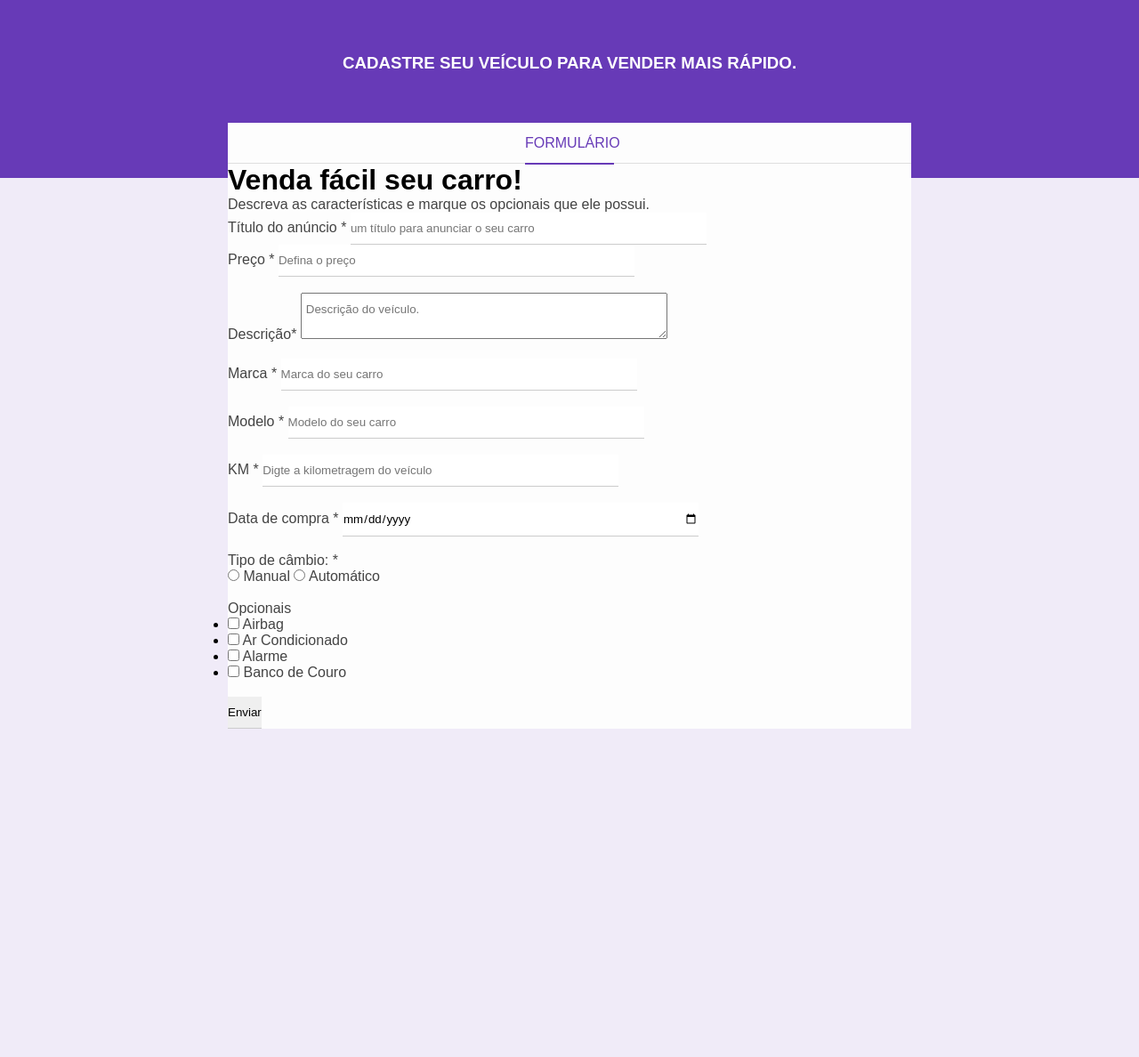
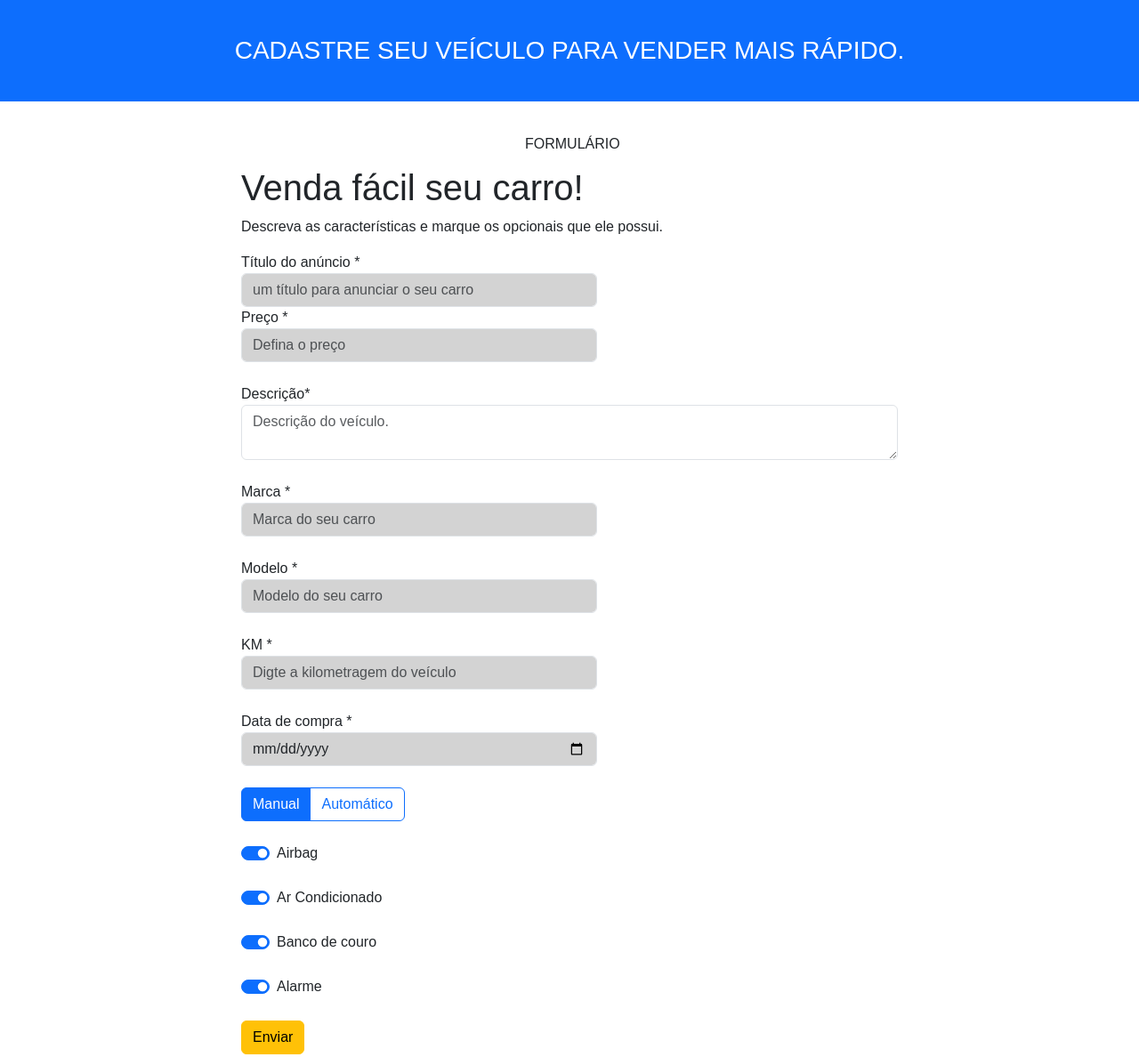
Before and after one commit to leochavesrj/Meu-primeiro-site., a plain HTML site: page assets/index.html in a window 1280 px wide. Shown: the whole page at 89% size. Before the commit the page ends 881 px from the top, so only its background shows below. Drawn offline with nearby package versions, Linux system fonts and the light colour scheme.

Commit message:
bootstrap

```diff
--- a/assets/index.html
+++ b/assets/index.html
@@ -5,11 +5,12 @@
     <meta name="viewport" content="width=device-width, initial-scale=1.0">
     <title>Venda de Carro</title>
     <link rel="stylesheet" href="style.css">
+    <link href="https://cdn.jsdelivr.net/npm/bootstrap@5.3.3/dist/css/bootstrap.min.css" rel="stylesheet" integrity="sha384-QWTKZyjpPEjISv5WaRU9OFeRpok6YctnYmDr5pNlyT2bRjXh0JMhjY6hW+ALEwIH" crossorigin="anonymous">
 
 </head>
 <body>
-    <div class="container">
-        <div class="header">
+    <header>
+        <div class="header container-fluid bg-primary">
             <h3>Cadastre seu veículo para vender mais rápido.</h3>
         </div>
 
@@ -24,73 +25,68 @@
               <form>
                <div class="box-input">
                   <label for="title">Título do anúncio <span class="required-field">*</span></label>
-                  <input type="text" name="title" id="title" class="block" placeholder="um título para anunciar o seu carro" minlength="1" maxlength="30" required>
+                  <input type="text" name="title" id="title" class="form-control" placeholder="um título para anunciar o seu carro" minlength="1" maxlength="30" required>
 
                 </div>
 
                 <div class="box-input">
                     <label for="price">Preço <span class="required-field">*</span></label>
-                    <input type="number" name="price" id="price" class="block" placeholder="Defina o preço"  required>
+                    <input type="number" name="price" id="price" class="form-control" placeholder="Defina o preço"  required>
                   </div><br>
 
                   <div class="box-input">
                     <label for="description">Descrição<span class="required-field">*</span></label>
-                    <textarea name="description"  id="description" class="block" placeholder="Descrição do veículo."></textarea>
+                    <textarea name="description"  id="description" class="form-control" placeholder="Descrição do veículo."></textarea>
                   </div><br>
 
                   <div class="box-input">
                     <label for="brand">Marca <span class="required-field">*</span></label>
-                    <input type="text" name="brand" id="brand" class="block" placeholder="Marca do seu carro"  required>
+                    <input type="text" name="brand" id="brand" class="form-control" placeholder="Marca do seu carro"  required>
                   </div><br>
 
                   <div class="box-input">
                     <label for="model">Modelo <span class="required-field">*</span></label>
-                    <input type="text" name="model" id="model" class="block" placeholder="Modelo do seu carro"  required>
+                    <input type="text" name="model" id="model" class="form-control" placeholder="Modelo do seu carro"  required>
                 </div> <br>
 
                 <div class="box-input">
                     <label for="milage">KM <span class="required-field">*</span></label>
-                    <input type="number" name="milage" id="milage" class="block" placeholder="Digte a kilometragem do veículo"  required>
+                    <input type="number" name="milage" id="milage" class="form-control" placeholder="Digte a kilometragem do veículo"  required>
                 </div> <br>
 
                 <div class="box-input">
                     <label for="purchase-date">Data de compra <span class="required-field">*</span></label>
-                    <input type="date" name="purchase-date" id="purchase-date" class="block"   required>
+                    <input type="date" name="purchase-date" id="purchase-date" class="form-control"   required>
                 </div><br>
 
-                <div class="box-input">
-                  <p>Tipo de câmbio: <span class="required-fied">*</span></p>
-                  <input type="radio" id="manual" name="gear">
-                  <label type="manual">Manual</label>
-                  <input type="radio" id="auto" name="gear">
-                  <label for="auto">Automático</label>
-              </div><br>
-              <div class="box-input">
-                <p>Opcionais</p>
-                <ul class="option-list">
-                  <li>
-                    <input type="checkbox" id="airbag" name="optional[]" value="airbag">
-                    <label for="airbag">Airbag</label>
-                  </li>
-                  <li>
-                    <input type="checkbox" id="ac" name="optional[]" value="ac">
-                    <label for="ac">Ar Condicionado</label>
-                  </li>
-                  <li>
-                    <input type="checkbox" id="alarme" name="optional[]" value="alarme">
-                    <label for="alarme">Alarme</label>
-                  </li>
-                  <li>
-                    <input type="checkbox" id="banodecouro" name="optional[]" value="banodecouro">
-                    <label for="bancodecouro">Banco de Couro</label>
-                  </li>
-                </ul><br>
+                <div class="btn-group" role="group" aria-label="Basic radio toggle button group">
+                  <input type="radio" class="btn-check" name="btnradio" id="btnradio1" autocomplete="off" checked>
+                  <label class="btn btn-outline-primary" for="btnradio1">Manual</label>
 
-            </div>
-                <input type="submit" value="Enviar">
+                  <input type="radio" class="btn-check" name="btnradio" id="btnradio2" autocomplete="off">
+                  <label class="btn btn-outline-primary" for="btnradio2">Automático</label>
+                </div> <br><br>
+
+                <div class="form-check form-switch">
+                  <input class="form-check-input" type="checkbox" role="switch" id="flexSwitchCheckDefault" checked>
+                  <label class="form-check-label" for="flexSwitchCheckDefault">Airbag</label>
+                </div> <br>
+                <div class="form-check form-switch">
+                  <input class="form-check-input" type="checkbox" role="switch" id="flexSwitchCheckChecked" checked>
+                  <label class="form-check-label" for="flexSwitchCheckChecked">Ar Condicionado</label>
+                </div><br>
+                <div class="form-check form-switch">
+                  <input class="form-check-input" type="checkbox" role="switch" id="flexSwitchCheckDisabled" checked>
+                  <label class="form-check-label" for="flexSwitchCheckDisabled">Banco de couro</label>
+                </div><br>
+                <div class="form-check form-switch">
+                  <input class="form-check-input" type="checkbox" role="switch" id="flexSwitchCheckCheckedDisabled" checked >
+                  <label class="form-check-label" for="flexSwitchCheckCheckedDisabled">Alarme</label>
+                </div><br>
+                <input type="submit" value="Enviar" class="btn btn-warning">
               </form>
           </div>
         </div>
-    </div>
+      </header>
 </body>
 </html>
--- a/assets/style.css
+++ b/assets/style.css
@@ -1,89 +1,44 @@
 /* reset */
 
 * {
-    margin: 0;
-    padding: 0;
     font-family: Arial, Helvetica, sans-serif
 }
 
-body {
-    background-color: #f0ebf8;
-}
 
-h1, h2, h3, h4, h5 {
-    color: 333;
-}
- p, label {
-    color: #444;
- }
-
- input {
-    border: none;
-    border-bottom: 1px solid #ccc;
-    padding: 10px 0;
-
- }
 
  input[type="text"],
  input[type="number"],
  input[type="date"],
- input[type="file"],
- textarea {
+ input[type="file"]
+  {
     width: 400px;
+    background-color: #D3D3D3;
  }
 
 textarea {
     padding: 10px 5px;
 }
 
- .header {
-    height: 160px;
-    padding: 20px;
-    background-color: #673ab7;
- }
-
  .header h3 {
-    color: #fff;
-    margin-top: 0;
+    color: white;
     text-align: center;
     padding: 40px;
     text-transform: uppercase;
  }
 
  .form-container {
-    background-color: #fdfdfd;
     width: 60%;
     margin: 0 auto;
-    position: relative;
-    top: -62px;
+    padding: 15px;
+
  }
 
-.form-header {
-   border-bottom: 1px solid #dfdfdf;
-   height: 45px;
-
-}
-
 .form-header p {
-   color: #673ab7;
-   border-bottom: 2px solid #673ab7;
    width: 100px;
    text-align: center;
    margin: 0 auto;
    text-transform: uppercase;
-   height: 45px;
-   line-height: 45px;
+   height: 50px;
+   line-height: 50px;
 
 }
-
-.form-body {
-   padding: 30px;
-}
-
-.form-title {
-   margin-bottom: 15px;
-}
-
-.form-body p {
-   margin-bottom: 20px;
-}
```
